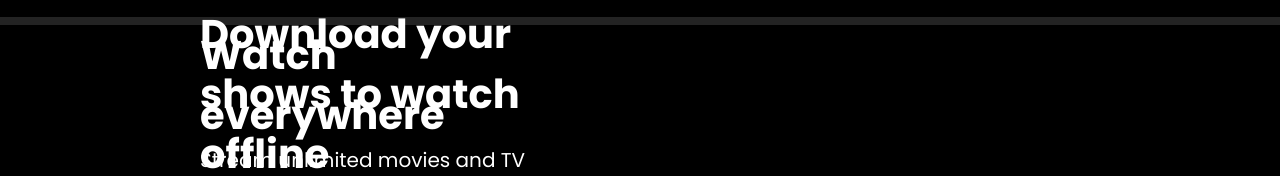
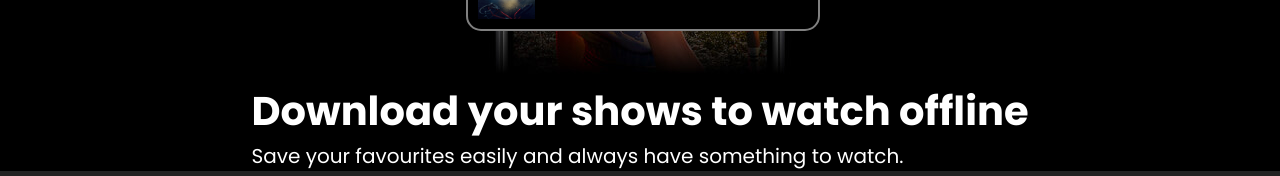
Before and after one commit to the-red-dk/netflix, a plain HTML site: page index.html in a window 1280 px wide. Shown: the part 1644-1820 px from the top of the page. Drawn offline with Linux system fonts and the light colour scheme.

Commit message:
Version 2.2

```diff
--- a/styles/footer.css
+++ b/styles/footer.css
@@ -45,7 +45,6 @@ details > p {
 
 .last-section {
     display: grid;
-    grid-template-columns: 200px 1fr 200px;
     gap: 20px;
 }
 
--- a/styles/general.css
+++ b/styles/general.css
@@ -22,6 +22,7 @@
 body {
     background: black;
     margin: 0;
+    width: auto;
 }
 /*
 @media (max-width: 1536px) {
--- a/styles/header.css
+++ b/styles/header.css
@@ -11,8 +11,9 @@
     background-repeat: no-repeat;
     background-position: center center;
     background-size: cover, max(1200px, 100vh);
-    min-width: 0;
+    max-width: 100%;
     position: relative;
+    margin-inline: auto;
     background-attachment: scroll;
 }
 
@@ -81,6 +82,7 @@
     justify-content: center;
     margin-top: 180px;
     gap: 22px;
+    margin-inline: auto;
     text-align: center;
 }
 
@@ -151,24 +153,24 @@
 
 .left-text {
     display: flex;
+    color: white;
     flex-wrap: wrap;
-    color: white;
-    flex: 1;
-    height: 500px;
-    justify-content: space-between;
-    padding-left: 25vh;
-    padding-right: 20vh;
+    min-height: 500px;
+    justify-content: center;
+    max-width: 100%;
+    /* padding-left: 25vh;
+    padding-right: 20vh; */
 }
 
 .right-text {
     display: flex;
+    color: white;
     flex-wrap: wrap;
-    color: white;
-    flex: 1;
-    height: 500px;
-    justify-content: space-between;
-    margin-left: 25vh;
-    margin-right: 25vh;
+    min-height: 500px;
+    justify-content: center;
+    max-width: 100%;
+    /* margin-left: 25vh;
+    margin-right: 25vh; */
 }
 
 .right-text div :first-child,
@@ -184,7 +186,6 @@
 }
 
 .text-container {
-    width: 42%;
     display: flex;
     flex-direction: column;
     justify-content: center;
@@ -224,6 +225,7 @@ video {
     padding-top: 10px;
     padding-left: 10px;
     top: 20px;
+    max-width: 100%;
 }
 .mockup-1 img {
     z-index: -1;
@@ -234,6 +236,7 @@ video {
     width: 460px;
     right: 9.3vh;
     top: 10.3vh;
+    max-width: 100%;
 }
 
 .mockup-2 video {
```
